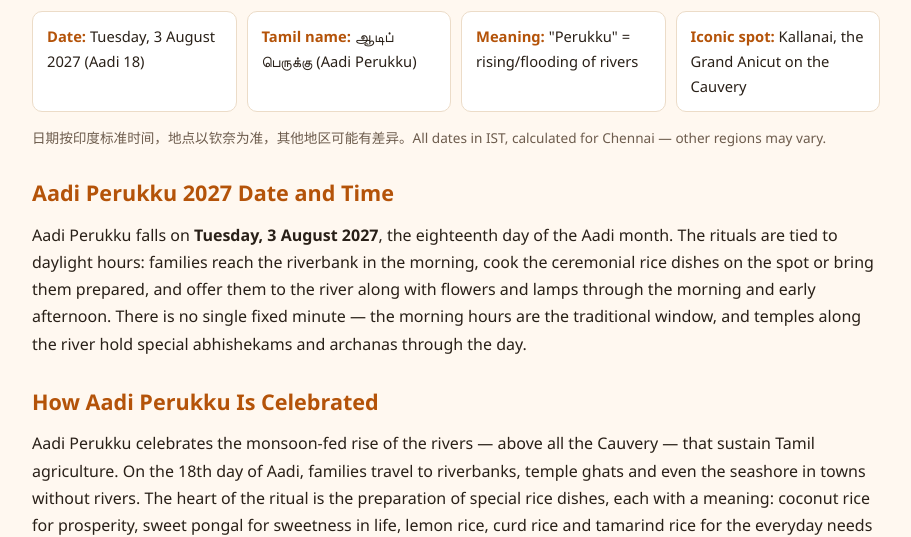
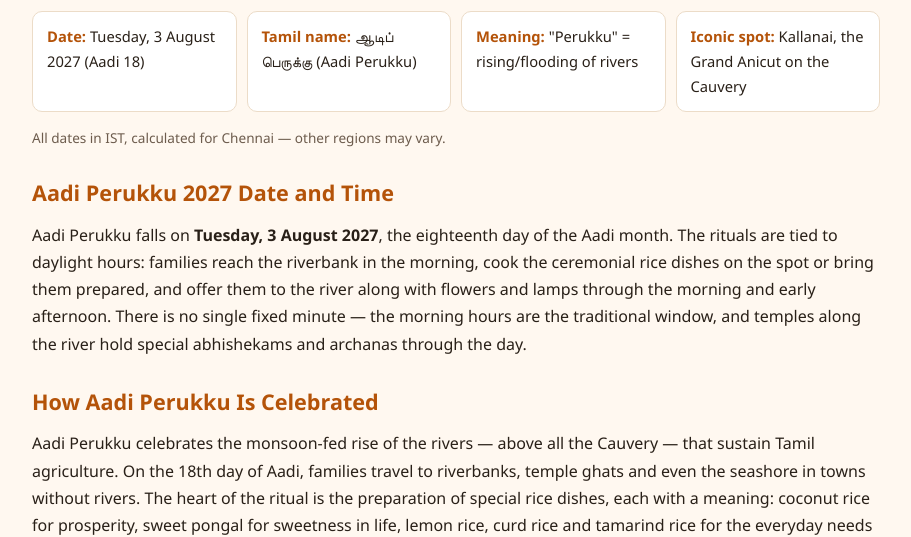
Before and after one commit to wudi953/tamilcalendarhub, a plain HTML site: page 2027/aadi-perukku/index.html in a window 1280 px wide. Shown: the part 263-800 px from the top of the page, without its empty margins (184-1095 px from the left). Drawn offline with Linux system fonts and the light colour scheme.

Commit message:
删除中文

```diff
--- a/2027/aadi-perukku/index.html
+++ b/2027/aadi-perukku/index.html
@@ -41,7 +41,7 @@
 <div class="fact"><b>Meaning:</b> "Perukku" = rising/flooding of rivers</div>
 <div class="fact"><b>Iconic spot:</b> Kallanai, the Grand Anicut on the Cauvery</div>
 </div>
-<p class="legend">日期按印度标准时间，地点以钦奈为准，其他地区可能有差异。All dates in IST, calculated for Chennai — other regions may vary.</p>
+<p class="legend">All dates in IST, calculated for Chennai — other regions may vary.</p>
 <section>
 <h2>Aadi Perukku 2027 Date and Time</h2>
 <p>Aadi Perukku falls on <strong>Tuesday, 3 August 2027</strong>, the eighteenth day of the Aadi month. The rituals are tied to daylight hours: families reach the riverbank in the morning, cook the ceremonial rice dishes on the spot or bring them prepared, and offer them to the river along with flowers and lamps through the morning and early afternoon. There is no single fixed minute — the morning hours are the traditional window, and temples along the river hold special abhishekams and archanas through the day.</p>
```
Also changed, not shown: 2027/deepavali/index.html (+1 -1 lines), 2027/karthigai-deepam/index.html (+1 -1 lines), 2027/navratri/index.html (+1 -1 lines), 2027/pongal/index.html (+1 -1 lines), 2027/tamil-new-year/index.html (+1 -1 lines).
